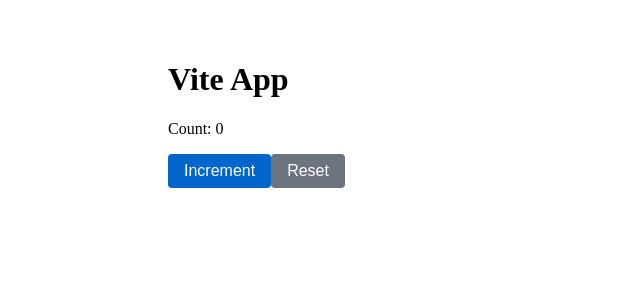
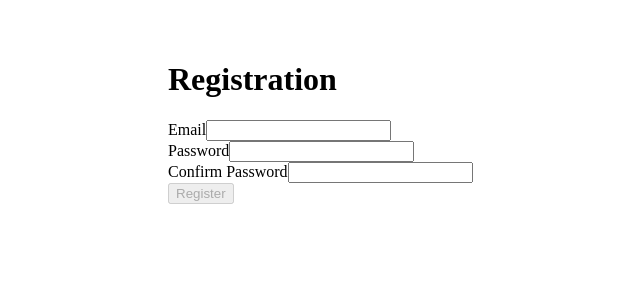
Before and after one commit to nikbrunner/template-react-vite-vitest, a React (Vite) app: page / in a window 1280 px wide. Shown: the top 300 px of the page, without its empty margins (172-812 px from the left). Built offline with nearby package versions, Linux system fonts and the light colour scheme.

Commit message:
chore: update App to render RegistrationForm component

```diff
--- a/src/App.tsx
+++ b/src/App.tsx
@@ -1,21 +1,15 @@
-import { useState } from "react";
-
 import styles from "./App.module.css";
-import { Button } from "./components/Button/Button";
+import { RegistrationForm } from "./components/RegistrationForm/RegistrationForm";
 
 export function App() {
-    const [count, setCount] = useState(0);
+    const handleSubmit = (data: { email: string; password: string }) => {
+        console.log("Form submitted:", data);
+    };
 
     return (
         <main className={styles.app}>
-            <h1>Vite App</h1>
-            <p>Count: {count}</p>
-            <div className={styles.buttons}>
-                <Button onClick={() => setCount(c => c + 1)}>Increment</Button>
-                <Button variant="secondary" onClick={() => setCount(0)}>
-                    Reset
-                </Button>
-            </div>
+            <h1>Registration</h1>
+            <RegistrationForm onSubmit={handleSubmit} />
         </main>
     );
 }
```
Also changed, not shown: 1 other file (tests, documents, lock files or other folders).
